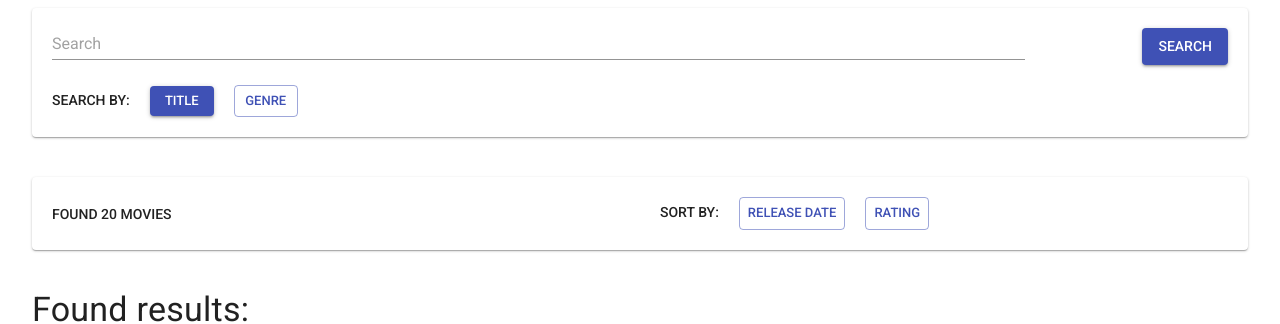
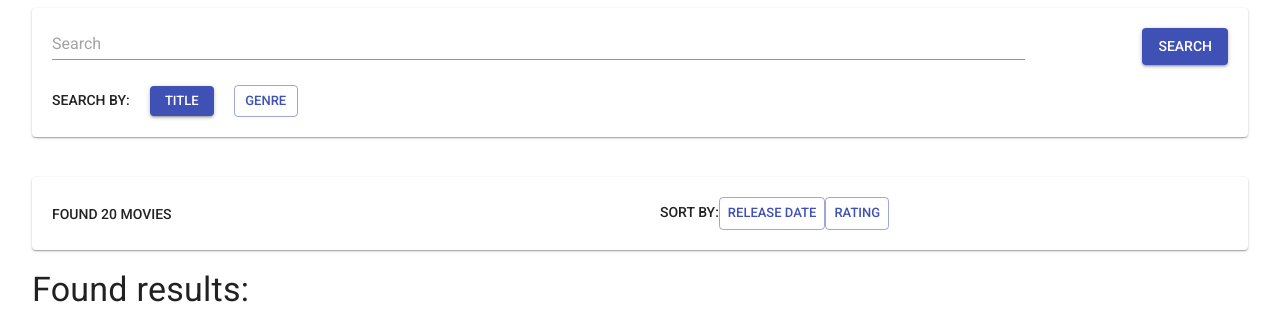
Before and after one commit to VadimZaporozhets/react-movies, a React app: page / in a window 1280 px wide. Shown: the top 324 px of the page. Built offline with nearby package versions, Linux system fonts and the light colour scheme.

Commit message:
add css loader

```diff
--- a/package.json
+++ b/package.json
@@ -28,6 +28,7 @@
         "@babel/preset-react": "^7.0.0",
         "babel-jest": "^24.5.0",
         "babel-loader": "^8.0.5",
+        "css-loader": "^2.1.1",
         "eslint": "^5.15.1",
         "eslint-config-prettier": "^4.1.0",
         "eslint-loader": "^2.1.2",
--- /dev/null
+++ b/src/Home/Home.css
@@ -0,0 +1,4 @@
+.home {
+    width: auto;
+    margin: 0 24px;
+}
--- a/src/Home/Home.jsx
+++ b/src/Home/Home.jsx
@@ -3,11 +3,12 @@ import { MovieTilesPane } from '../components';
 import { SearchPanel } from './SearchPanel';
 import { SortResultsPanel } from './SortResultsPannel';
 import { getMovies } from '../data/Movies';
+import './Home.css';
 
 const movies = getMovies();
 
 export const HomeScene = () => (
-    <main style={{ width: 'auto', margin: '0 24px' }}>
+    <main className="home">
         <SearchPanel />
         <SortResultsPanel />
         <MovieTilesPane title="Found results:" movies={movies} />
--- /dev/null
+++ b/src/Home/SortResultsPannel/SortResultsPanel.css
@@ -0,0 +1,7 @@
+.paper-wrapper {
+    marginBottom: 20px;
+    padding: 20px;
+}
+.margin-right {
+    margin-right: 20px;
+}
--- a/src/Home/SortResultsPannel/SortResultsPannel.jsx
+++ b/src/Home/SortResultsPannel/SortResultsPanel.jsx
@@ -3,11 +3,12 @@ import Typography from '@material-ui/core/Typography';
 import Grid from '@material-ui/core/Grid';
 import Button from '@material-ui/core/Button';
 import Paper from '@material-ui/core/Paper';
+import './SortResultsPanel.css';
 
 export const SortResultsPanel = () => (
     <Grid container spacing={40}>
         <Grid item xs={12}>
-            <Paper style={{ marginBottom: 20, padding: 20 }} elevation={1}>
+            <Paper className="paper-wrapper" elevation={1}>
                 <Grid container spacing={40}>
                     <Grid container alignItems="center" item sm={12} md={6}>
                         <Typography variant="button">
@@ -16,7 +17,7 @@ export const SortResultsPanel = () => (
                     </Grid>
                     <Grid item sm={12} md={6}>
                         <Typography
-                            style={{ marginRight: 20 }}
+                            className="margin-right"
                             inline
                             gutterBottom
                             variant="button"
@@ -24,7 +25,7 @@ export const SortResultsPanel = () => (
                             Sort by:
                         </Typography>
                         <Button
-                            style={{ marginRight: 20 }}
+                            className="margin-right"
                             variant="outlined"
                             size="small"
                             color="primary"
--- a/src/Home/SortResultsPannel/index.js
+++ b/src/Home/SortResultsPannel/index.js
@@ -1,3 +1,3 @@
-import { SortResultsPanel } from './SortResultsPannel';
+import { SortResultsPanel } from './SortResultsPanel';
 
 export { SortResultsPanel };
--- a/webpack.config.js
+++ b/webpack.config.js
@@ -25,6 +25,14 @@ module.exports = {
                 ]
             },
             {
+                test: /\.css$/,
+                use: [
+                    {
+                        loader: 'css-loader'
+                    }
+                ]
+            },
+            {
                 test: /\.html$/,
                 use: [
                     {
```
Also changed, not shown: 1 other file (tests, documents, lock files or other folders).
